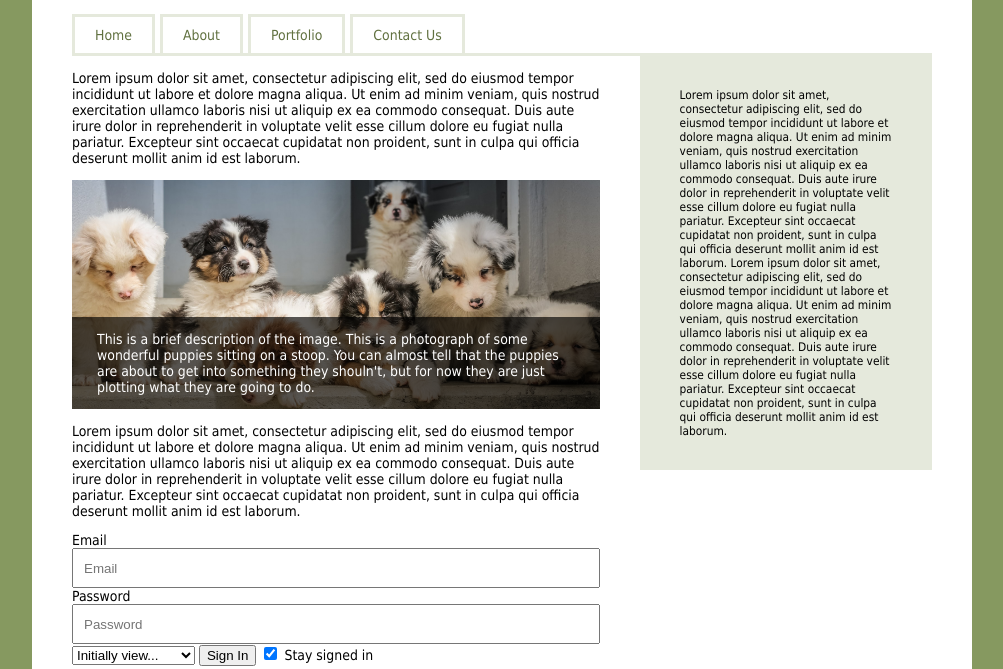
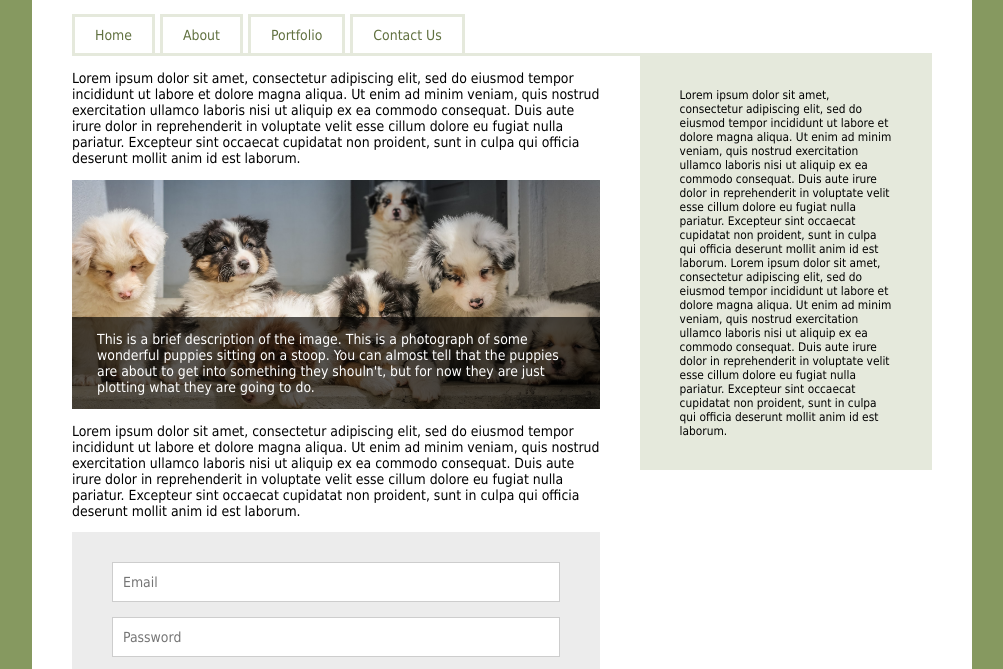
Before and after one commit to maker2413/WebDevNotes, a plain HTML site: page CSS/Intermediate/index.html in a window 1280 px wide. Shown: the part 76-745 px from the top of the page, without its empty margins (138-1141 px from the left). Drawn offline with Linux system fonts and the light colour scheme.

Commit message:
finished intermediate CSS

```diff
--- a/CSS/Intermediate/index.html
+++ b/CSS/Intermediate/index.html
@@ -30,9 +30,9 @@
           </div>
           <p>Lorem ipsum dolor sit amet, consectetur adipiscing elit, sed do eiusmod tempor incididunt ut labore et dolore magna aliqua. Ut enim ad minim veniam, quis nostrud exercitation ullamco laboris nisi ut aliquip ex ea commodo consequat. Duis aute irure dolor in reprehenderit in voluptate velit esse cillum dolore eu fugiat nulla pariatur. Excepteur sint occaecat cupidatat non proident, sunt in culpa qui officia deserunt mollit anim id est laborum.</p>
           <form>
-            <label for="email">Email</label>
+            <label for="email" class="hidden-label">Email</label>
             <input type="email" name="email" id="email" placeholder="Email">
-            <label for="password">Password</label>
+            <label for="password" class="hidden-label">Password</label>
             <input type="password" name="password" id="password" placeholder="Password">
             <select>
               <option>Initially view...</option>
--- a/CSS/Intermediate/style.css
+++ b/CSS/Intermediate/style.css
@@ -100,13 +100,72 @@ header p {
 }
 
 /* Form Sytles */
+form {
+  background-color: #ececec;
+  padding: 30px 40px;
+}
+
+.hidden-label {
+  position: absolute;
+  height: 0;
+  width: 0;
+  overflow: hidden;
+  visibility: hidden;
+}
+
+input,
+select {
+  font-family: Tahoma, sans-serif;
+  font-size: 100%;
+}
+
 input[type="email"],
-input[type="password"] {
+input[type="password"],
+input[type="text"],
+input[type="number"],
+input[type="tel"],
+select {
   width: 100%;
   display: block;
   box-sizing: border-box;
   padding: 0 10px;
   height: 40px;
+  margin-bottom: 15px;
+  border: 1px solid #CDCDCD;
+  outline: none;
+}
+
+input[type="email"]:focus,
+input[type="password"]:focus,
+input[type="text"]:focus,
+input[type="number"]:focus,
+input[type="tel"]:focus {
+  border: 2px solid #869960;
+  box-shadow: inset 2px 2px 2px rgba(0, 0, 0, .13);
+}
+
+input[type="submit"] {
+  width: 100%;
+  display: block;
+  box-sizing: border-box;
+  background-color: #869960;
+  color: #FFF;
+  padding: 10px 0;
+  border: 1px solid #798A56;
+  border-radius: 3px;
+  margin-bottom: 10px;
+  outline: none;
+}
+
+input[type="submit"]:hover,
+input[type="submit"]:focus {
+  border: 1px solid #535E3B;
+  background-color: #798A56;
+}
+
+.checkbox-text {
+  font-size: 90%;
+  color: #777;
 }
 /* End Form Styles */
 
```
Also changed, not shown: 1 other file.
